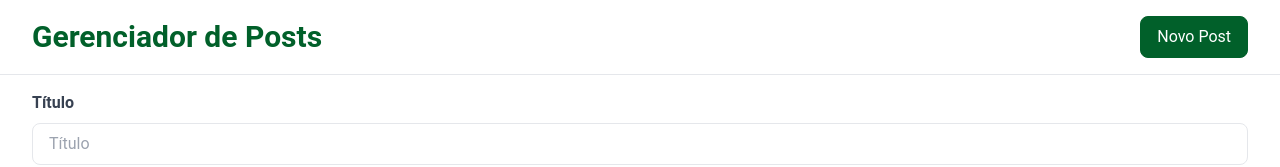
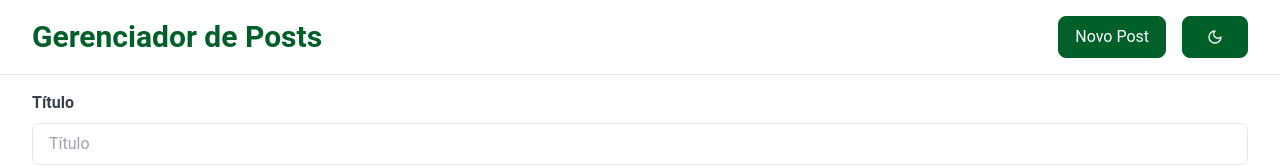
Before and after one commit to lucascdornelas/post-manager-app, a React (Vite) app: page /posts/new in a window 1280 px wide. Shown: the top 167 px of the page. Built offline with nearby package versions, Linux system fonts and the light colour scheme.

Commit message:
feat: implement dark mode

```diff
--- a/index.html
+++ b/index.html
@@ -6,7 +6,7 @@
     <meta name="viewport" content="width=device-width, initial-scale=1.0" />
     <title>Vite + React</title>
   </head>
-  <body class="min-h-screen bg-background text-foreground">
+  <body>
     <div id="root"></div>
     <script type="module" src="/src/main.tsx"></script>
   </body>
--- a/package.json
+++ b/package.json
@@ -13,6 +13,7 @@
     "@tanstack/react-query": "^5.64.0",
     "@tanstack/react-query-devtools": "^5.64.0",
     "axios": "^1.7.9",
+    "lucide-react": "^0.471.1",
     "react": "^18.3.1",
     "react-dom": "^18.3.1",
     "react-hook-form": "^7.54.2",
--- a/src/components/Layout.tsx
+++ b/src/components/Layout.tsx
@@ -1,14 +1,20 @@
 import { Outlet, Link } from "react-router-dom";
 import { ToastContainer } from "react-toastify";
 import Button from "./ui/Button";
+import useThemeStore from "../store/themeStore";
+import { MoonIcon, SunIcon } from "lucide-react";
 
 const Layout = () => {
+  const theme = useThemeStore((state) => state.theme);
+  const toggleTheme = useThemeStore((state) => state.toggleTheme);
+
   return (
-    <>
+    <div className={`${theme === "dark" ? "dark" : ""}`}>
+      <div className="min-h-screen bg-background dark:bg-gray-600 text-foreground dark:text-white">
         <nav className="border-b">
           <header className="max-w-7xl mx-auto flex flex-wrap justify-between items-center py-4 px-4 sm:px-6 lg:px-8">
             <Link to="/">
-            <h1 className="text-xl font-bold text-center text-localiza-green sm:text-3xl">
+              <h1 className="text-xl font-bold text-center text-localiza-green dark:text-dark-localiza-text sm:text-3xl">
                 Gerenciador de Posts
               </h1>
             </Link>
@@ -16,6 +22,13 @@
               <Link to="/posts/new">
                 <Button>Novo Post</Button>
               </Link>
+              <Button size="lg" onClick={toggleTheme}>
+                {theme === "light" ? (
+                  <MoonIcon size={16} />
+                ) : (
+                  <SunIcon size={16} />
+                )}
+              </Button>
             </div>
           </header>
         </nav>
@@ -23,7 +36,8 @@
           <Outlet />
         </main>
         <ToastContainer />
-    </>
+      </div>
+    </div>
   );
 };
 
--- a/src/components/PostItem.tsx
+++ b/src/components/PostItem.tsx
@@ -9,11 +9,11 @@
   const { post } = props;
 
   return (
-    <div className="p-4 bg-gray-50 border rounded-lg shadow-sm">
-      <h2 className="text-xl font-bold text-gray-800">
+    <div className="p-4 bg-gray-50 dark:bg-gray-800 border rounded-lg shadow-sm">
+      <h2 className="text-xl font-bold text-gray-800 dark:text-gray-50">
         <Link to={`/posts/${post.id}`}>{post.title}</Link>
       </h2>
-      <p className="text-gray-600">{post.summary}</p>
+      <p className="text-gray-600 dark:text-gray-200">{post.summary}</p>
     </div>
   );
 };
--- /dev/null
+++ b/src/store/themeStore.ts
@@ -0,0 +1,22 @@
+import { create } from "zustand";
+import { persist } from "zustand/middleware";
+
+type ThemeStore = {
+  theme: "light" | "dark";
+  toggleTheme: () => void;
+};
+
+const useThemeStore = create(
+  persist<ThemeStore>(
+    (set) => ({
+      theme: "light",
+      toggleTheme: () =>
+        set((state) => ({ theme: state.theme === "light" ? "dark" : "light" })),
+    }),
+    {
+      name: "theme-store",
+    }
+  )
+);
+
+export default useThemeStore;
```
Also changed, not shown: 1 other file (tests, documents, lock files or other folders). Lines whose indentation alone changed are shown as unchanged.
